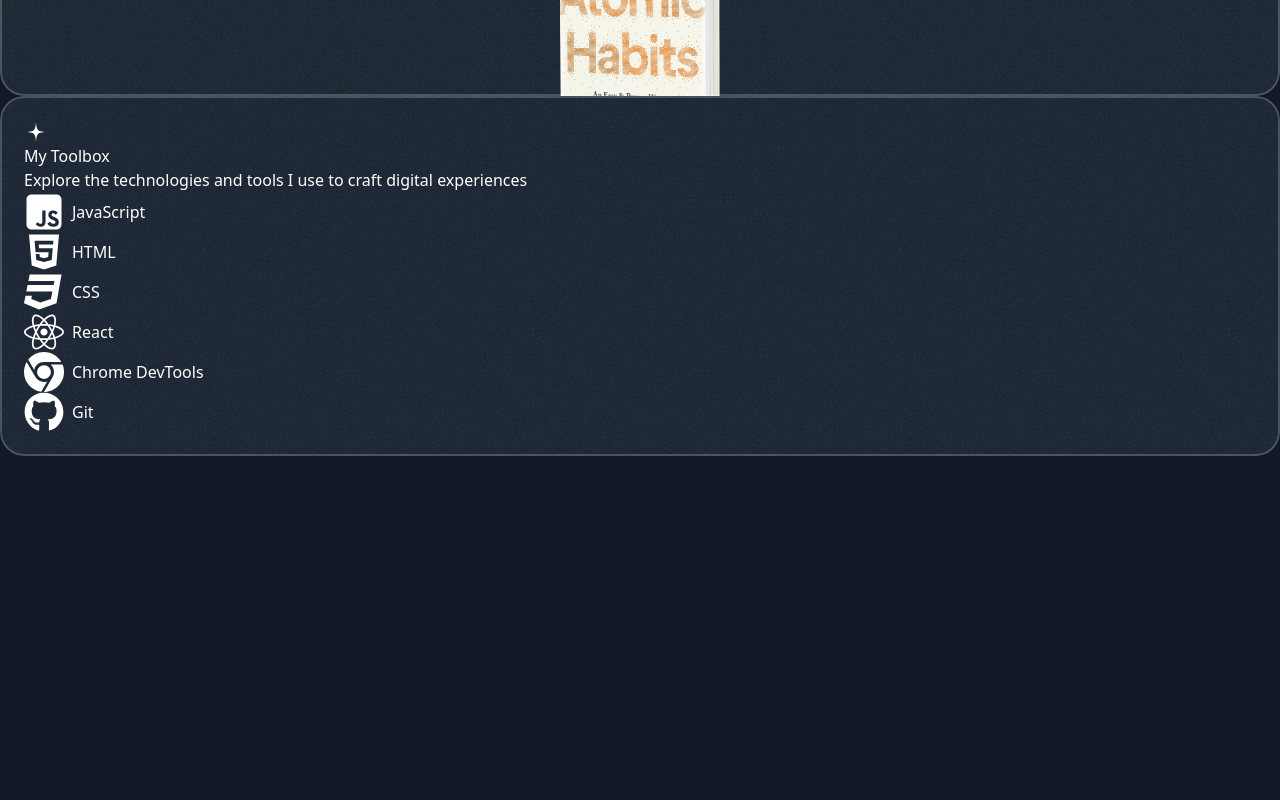
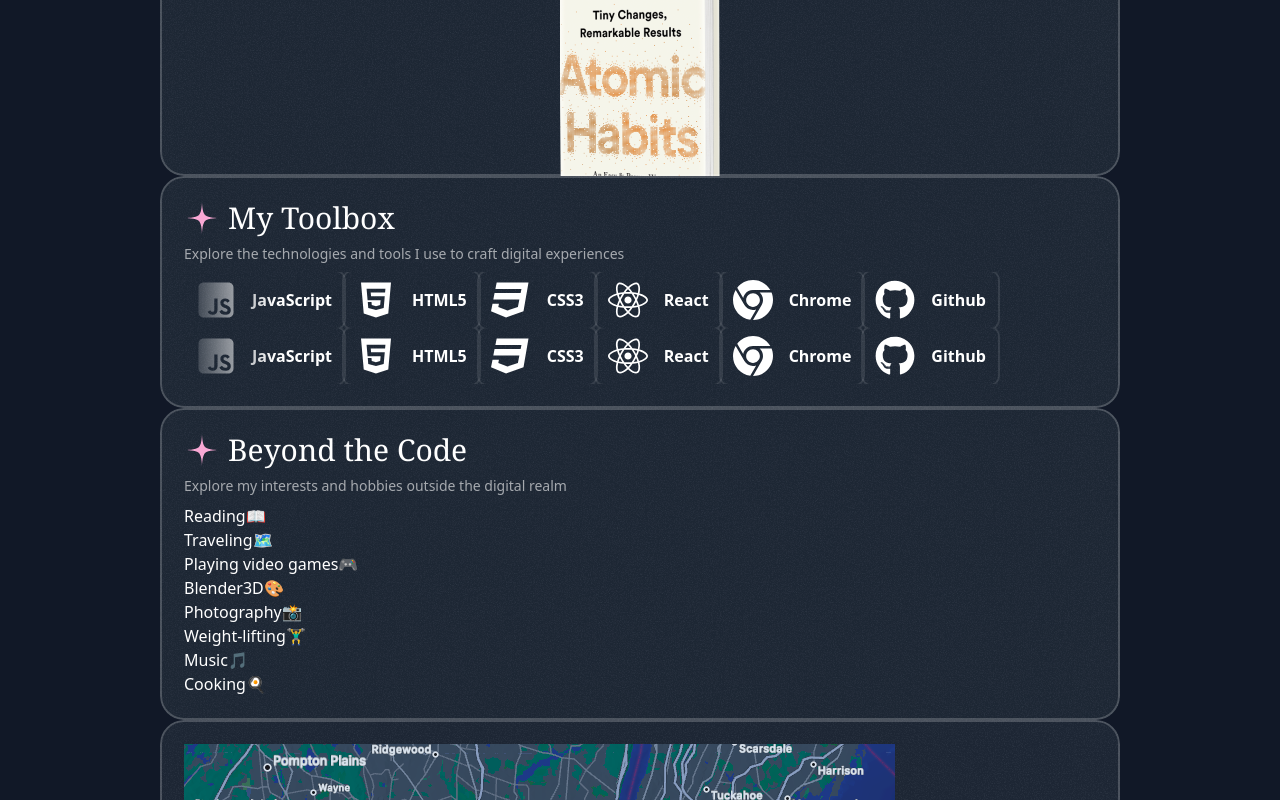
Before and after one commit to Cindellai/Iloegbunam_portfolio_2024, a Next.js app: page / in a window 1280 px wide. Shown: the part 4280-5080 px from the top of the page. Built offline with nearby package versions, Linux system fonts and the light colour scheme; a web font is replaced by a local one.

Commit message:
"Updated About.tsx: added new images, hobbies section, and modified toolbox items and layout"

```diff
--- /dev/null
+++ b/src/components/ToolboxItems.tsx
@@ -0,0 +1,29 @@
+import { twMerge } from "tailwind-merge";
+import { TechIcon } from "./TechIcon";
+
+export const ToolboxItems = ({
+  items,
+  className,
+}: {
+  items: {
+    title: string;
+    icon: React.ElementType;
+  }[];
+  className?: string;
+}) => {
+  return (
+    <div className={twMerge("flex [mask-image:linear-gradient(to_right,transparent,black_10%,black_90%,transparent)]", className)}>
+      <div className="flex flex-none">
+        {items.map((item) => (
+          <div
+            key={item.title}
+            className="inline-flex items-center gap-4 py-2 px-3 outline outline-2 outline-white/10 rounded-lg"
+          >
+            <TechIcon component={item.icon} />
+            <span className="font-semibold">{item.title}</span>
+          </div>
+        ))}
+      </div>
+    </div>
+  );
+};
--- a/src/sections/About.tsx
+++ b/src/sections/About.tsx
@@ -11,6 +11,10 @@
 import GithubIcon from "@/assets/icons/github.svg";
 import ChromeIcon from "@/assets/icons/chrome.svg";
 import { TechIcon } from "@/components/TechIcon";
+import mapImage from "@/assets/images/map.png";
+import smileMemoji from "@/assets/images/memoji-smile.png"
+import { ToolboxItems } from "@/components/ToolboxItems"; // or the correct path
+
 
 const toolboxItems = [
   {
@@ -18,11 +22,11 @@
     icon: JavaScriptIcon,
   },
   {
-    title: "HTML",
+    title: "HTML5",
     icon: HTMLIcon,
   },
   {
-    title: "CSS",
+    title: "CSS3",
     icon: CssIcon,
   },
   {
@@ -30,18 +34,56 @@
     icon: ReactIcon,
   },
   {
-    title: "Chrome DevTools",
+    title: "Chrome",
     icon: ChromeIcon,
   },
   {
-    title: "Git",
+    title: "Github",
     icon: GithubIcon,
   },
 ];
 
+const hobbies = [
+  {
+    title: "Reading",
+    emoji: '📖',
+  },
+  {
+    title: "Traveling",
+    emoji: '🗺️',
+    },
+  {
+    title: "Playing video games",
+    emoji: '🎮',
+  },
+  {
+    title: "Blender3D",
+    emoji: '🎨',
+    },
+  {
+    title: "Photography",
+    emoji: '📸',
+    },
+
+  {
+    title: "Weight-lifting",
+    emoji: '🏋️‍♂️',
+  },
+  {
+    title: "Music",
+    emoji: '🎵',
+    },
+
+  {
+    title: "Cooking",
+    emoji: '🍳',
+  }
+    ];
+
 export const AboutSection = () => {
   return (
-    <div className="pb-96">
+    <div className="py-20">
+      <div className="container">
       <SectionHeader
         eyebrow="About Me"
         title="A Glimpse Into My World"
@@ -54,22 +96,35 @@
             <Image src={bookImage} alt="Book cover" />
           </div>
         </Card>
+
+
         <Card>
+            <CardHeader
+              title="My Toolbox"
+              description="Explore the technologies and tools I use to craft digital experiences"
+            />
+            <ToolboxItems items={toolboxItems} />
+            <ToolboxItems items={toolboxItems} />
+          </Card>
+
+        <Card>
+            <CardHeader title="Beyond the Code" description="Explore my interests and hobbies outside the digital realm" />
           <div>
-            <StarIcon />
-            <h3> My Toolbox</h3>
-            <p> Explore the technologies and tools I use to craft digital experiences</p>
-          </div>
-          <div>
-            {toolboxItems.map((item) => (
-              <div key={item.title} className="flex items-center">
-                <TechIcon component={item.icon} />
-                <span className="ml-2">{item.title}</span>
-              </div>
+            {hobbies.map((hobby) => (
+              <div key={hobby.title}>
+                <span>{hobby.title}</span>
+                <span>{hobby.emoji}</span>
+                </div>
             ))}
           </div>
         </Card>
+        <Card>
+              <Image src={mapImage} alt="map" />
+              <Image src={smileMemoji} alt="smiling" />
+        </Card>
       </div>
     </div>
+    </div>
+
   );
 };
```
